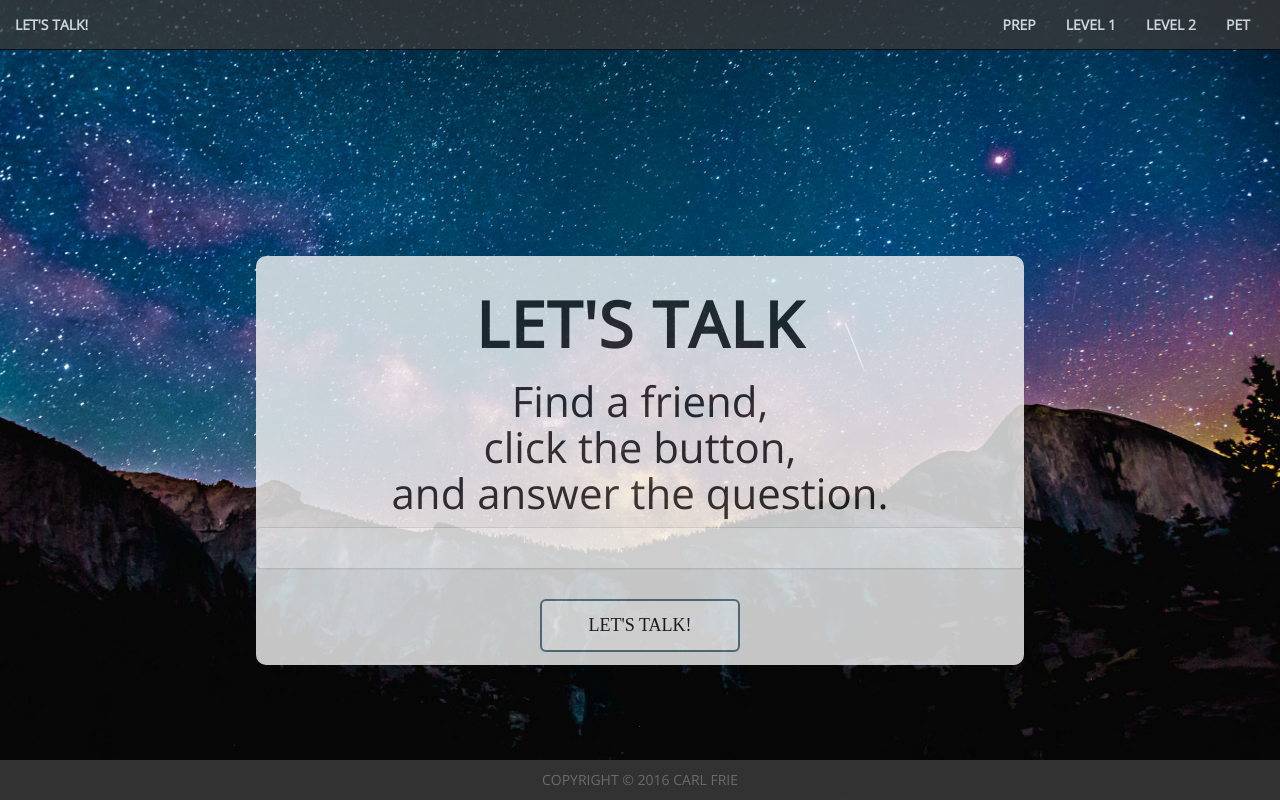
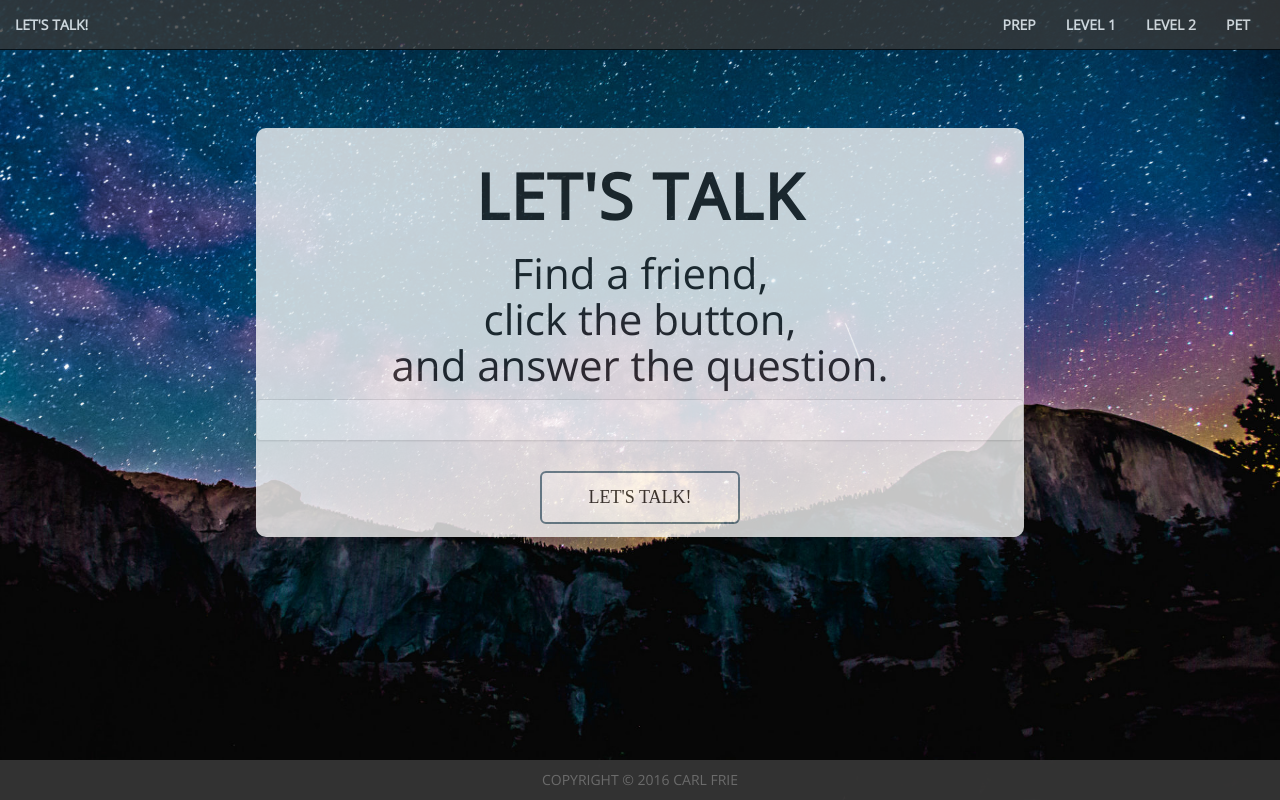
Before and after one commit to carlfrie/lets-talk, a plain HTML site: page pet.html in a window 1280 px wide. Drawn offline with nearby package versions, Linux system fonts and the light colour scheme; a web font is replaced by a local one.

Commit message:
corrected transbox margin-top

```diff
--- a/css/styles.css
+++ b/css/styles.css
@@ -19,7 +19,7 @@ body {
   padding-top: 1%;
   padding-bottom: 1%;
   margin: auto;
-  margin-top: 20%;
+  margin-top: 10%;
   border-radius: 10px;
   opacity: 0.8;
   filter: alpha(opacity=60); /* For IE8 and earlier */
```
